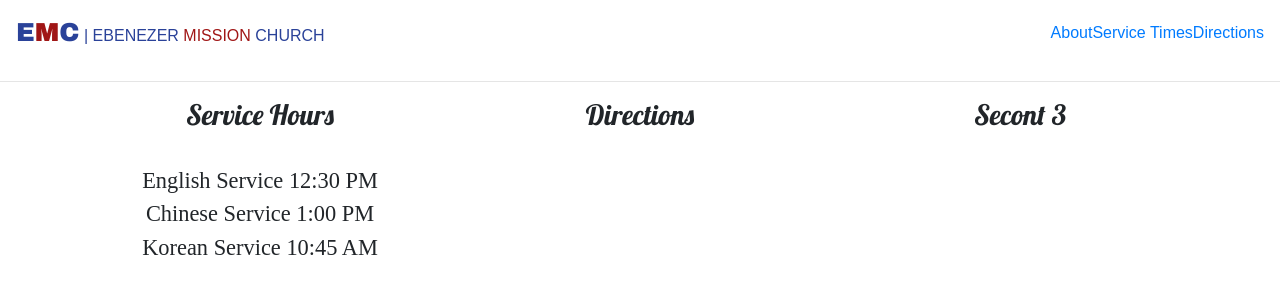
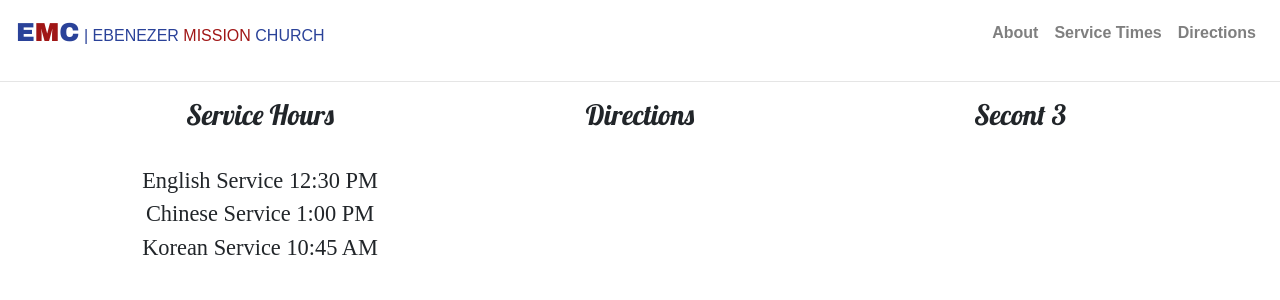
Before and after one commit to asolace/emc, a React (Create React App) app: page / in a window 1280 px wide. Shown: the top 300 px of the page. Built offline with nearby package versions, Linux system fonts and the light colour scheme; a web font is replaced by a local one.

Commit message:
testing routes

```diff
--- a/src/components/Header.js
+++ b/src/components/Header.js
@@ -1,6 +1,5 @@
 import React, { Component } from 'react';
 import { Collapse, Navbar, NavbarToggler, NavbarBrand, Nav, NavItem, NavLink } from 'reactstrap';
-import { Link } from 'react-router-dom'
 
 class Header extends Component {
   state = {
@@ -29,13 +28,13 @@ class Header extends Component {
           <Collapse isOpen={this.state.isOpen} navbar>
             <Nav className="ml-auto" navbar>
               <NavItem>
-                <Link to="/about">About</Link>
+                <NavLink href="/about">About</NavLink>
               </NavItem>
               <NavItem>
-                <Link to="/service-times">Service Times</Link>
+                <NavLink href="/service-times">Service Times</NavLink>
               </NavItem>
               <NavItem>
-                <Link to="/about">Directions</Link>
+                <NavLink href="/about">Directions</NavLink>
               </NavItem>
             </Nav>
           </Collapse>
```
